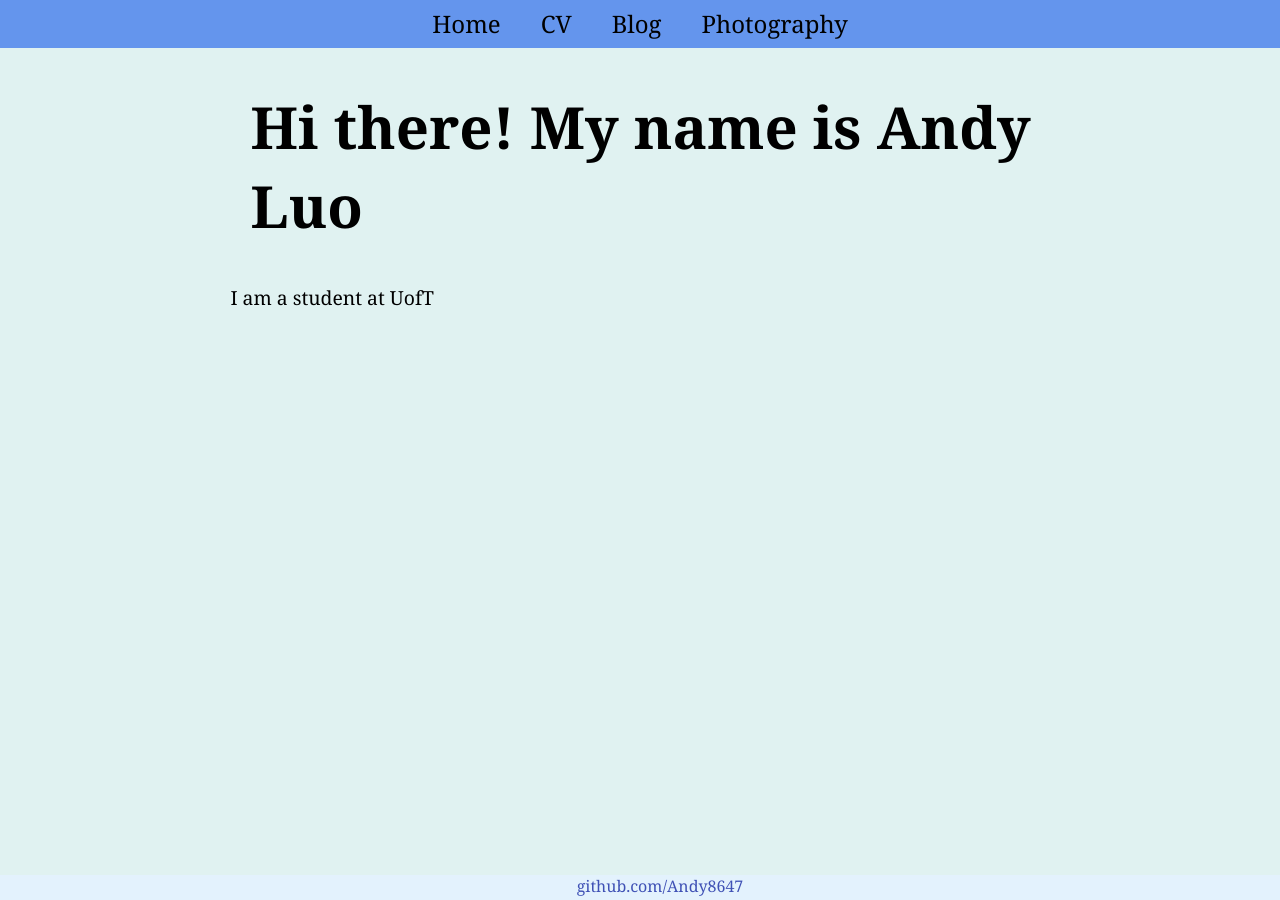
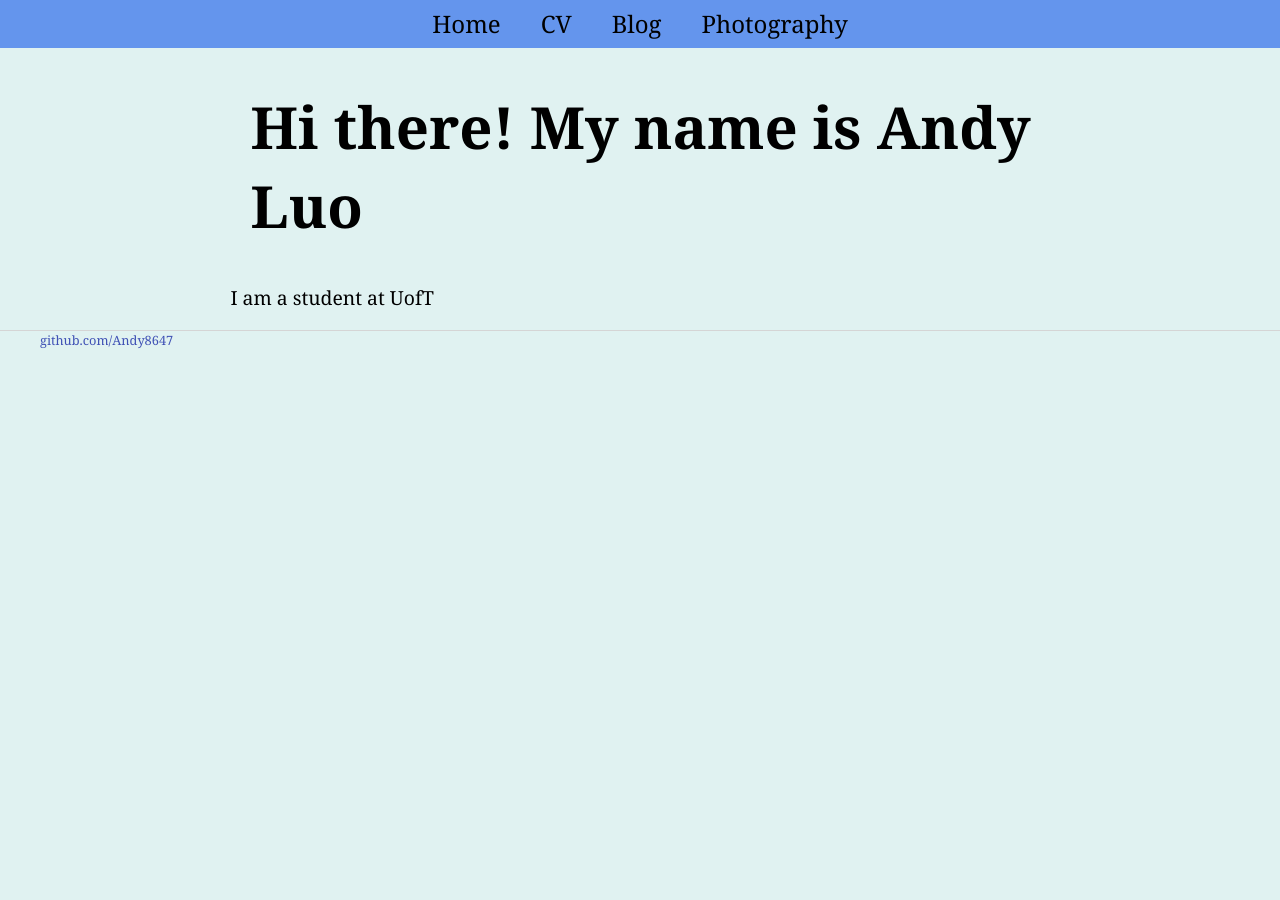
Before and after one commit to Andy8647/Andy8647.github.io, a Jekyll site: the page built from index.html, in a window 1280 px wide. Built offline with Jekyll 4.4.1, drawn with Linux system fonts in a browser that asks for light colours.

Commit message:
footer style

```diff
--- a/css/styles.css
+++ b/css/styles.css
@@ -51,15 +51,11 @@ h1 {
   font-family: Cambria, Cochin, Georgia, Times, "Times New Roman", serif;
 }
 
+
 footer {
-  width: 100%;
-  height: 25px;
-  position: fixed;
-  bottom: 0px;
-  text-align: center;
-  background-color: #e3f2fd;
-  /* border-top: 0.5px solid gray; */
-  font-family: Cambria, Cochin, Georgia, Times, "Times New Roman", serif;
+  border-top: 1px solid #d5d5d5;
+  font-size: .8em;
+  font-family: Cambria, Cochin, Georgia;
 }
 
 footer a {
```
